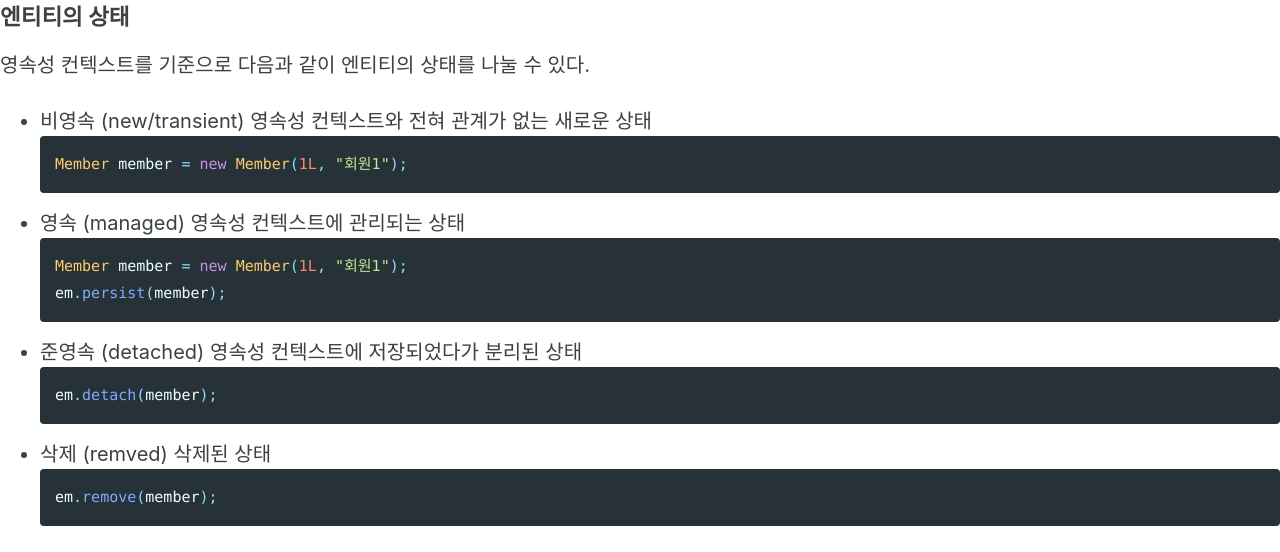
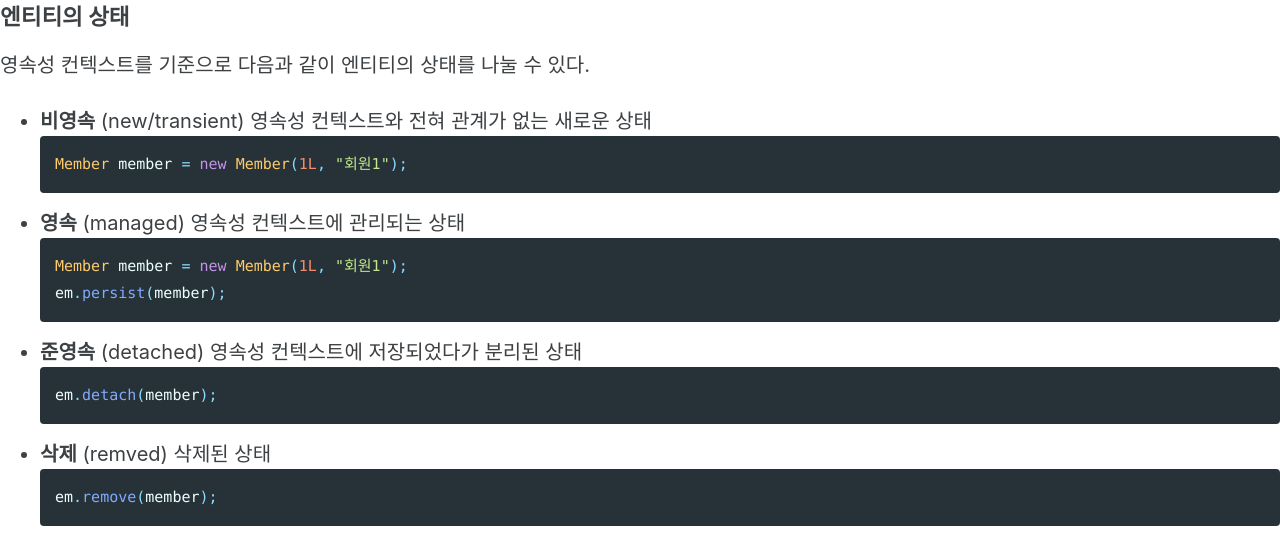
Before and after one commit to maenguin/maenguin.github.io, a Jekyll site: the page built from private/2020-12-31-jpa-basic.md, in a window 1280 px wide and 900 px high, scrolled down 4196 px. Shown: the part 151-703 px from the top of the window. Built offline with Jekyll 4.4.1, drawn with Linux system fonts in a browser that asks for light colours; cached includes are drawn as plain includes; our own code applies the rules of GitHub Pages for plain Markdown files.

````diff
--- a/private/2020-12-31-jpa-basic.md
+++ b/private/2020-12-31-jpa-basic.md
@@ -135,23 +135,23 @@ JPA는 영속성 컨텍스트라는 환경을 만들고 그안에서 엔티티
 ### 엔티티의 상태
 영속성 컨텍스트를 기준으로 다음과 같이 엔티티의 상태를 나눌 수 있다.
 
-* 비영속 (new/transient)
+* **비영속** (new/transient)
 영속성 컨텍스트와 전혀 관계가 없는 새로운 상태
 ```java
 Member member = new Member(1L, "회원1");
 ```
-* 영속 (managed)
+* **영속** (managed)
 영속성 컨텍스트에 관리되는 상태
 ```java
 Member member = new Member(1L, "회원1");
 em.persist(member);
 ```
-* 준영속 (detached)
+* **준영속** (detached)
 영속성 컨텍스트에 저장되었다가 분리된 상태
 ```java
 em.detach(member);
 ```
-* 삭제 (remved)
+* **삭제** (remved)
 삭제된 상태
 ```java
 em.remove(member);
````
